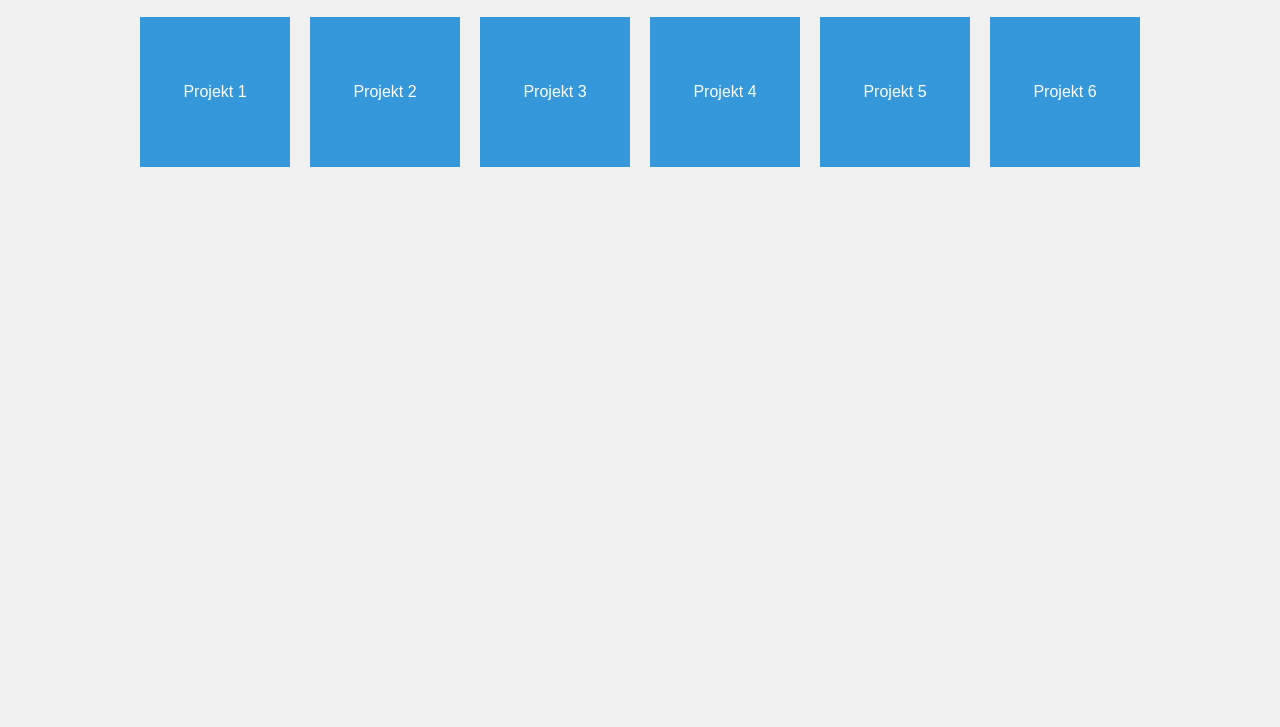
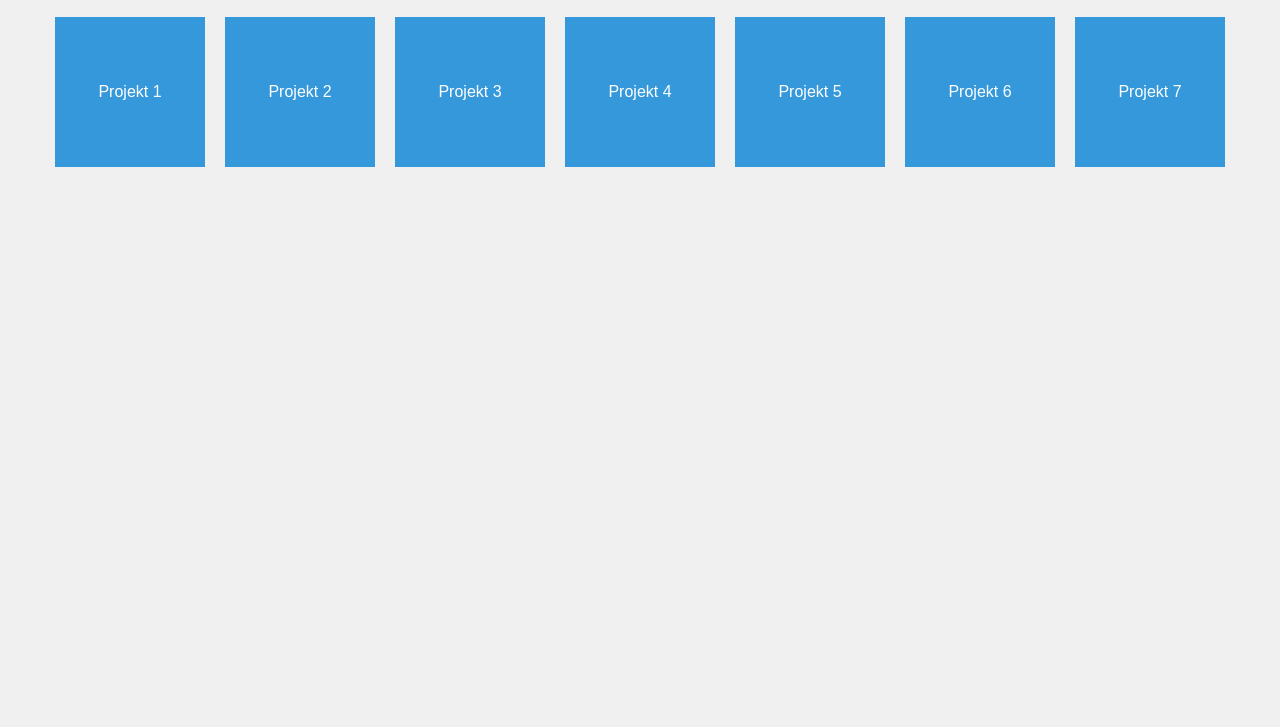
Before and after one commit to MarcinK83/marcink, a plain HTML site: page index.html in a window 1280 px wide. Shown: the part 73-800 px from the top of the page. Drawn offline with Linux system fonts and the light colour scheme.

Commit message:
Update index.html

```diff
--- a/index.html
+++ b/index.html
@@ -34,6 +34,10 @@
       <span>Projekt 6</span>
     </a>
 
+    <a href="https://marcink83.github.io/strona3/" target="_blank" class="tile">
+      <span>Projekt 7</span>
+    </a>
+
   </div>
 </body>
 </html>
```
